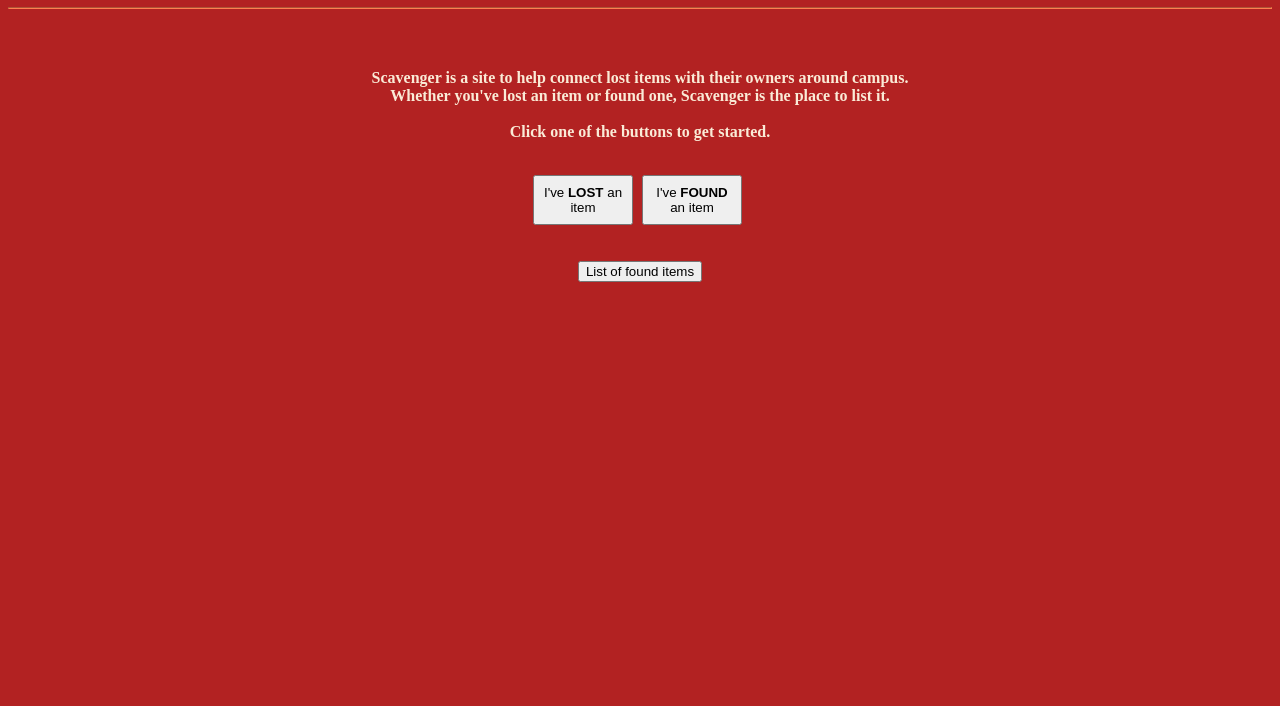
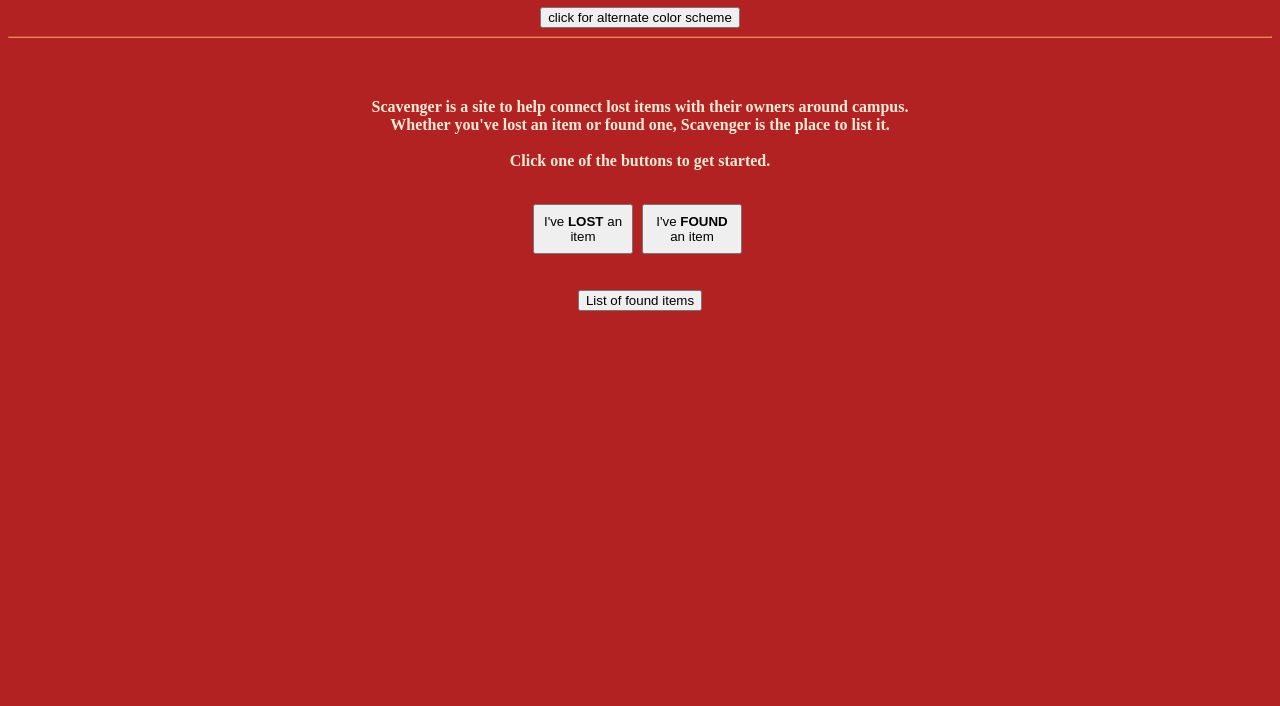
Before and after one commit to plavinio/Scavenger, a plain HTML site: page scavenger.html in a window 1280 px wide. Shown: the part 94-800 px from the top of the page. Drawn offline with Linux system fonts and the light colour scheme; a web font is replaced by a local one.

Commit message:
An attempt at a color changing button

```diff
--- a/scavenger.html
+++ b/scavenger.html
@@ -7,7 +7,10 @@
   <title>Scavenger Home</title>
 
   <body>
-      <a href ="scavenger.html"><h1 class="logoTxt"><img src="Hayley shared a drawing with you.png" alt="logo" class="logo" width="50px" height="50px">Scavenger</h1></a><hr><br><br>
+      <a href ="scavenger.html"><h1 class="logoTxt"><img src="Hayley shared a drawing with you.png" alt="logo" class="logo" width="50px" height="50px">Scavenger</h1></a>
+    <button type="button" class="colorscheme" onclick="function(){if(body.style.getPropertyValue("background-color") == "coral") body.style.setProperty('background-color', 'blue'); else body.style.setProperty('background-color', 'coral');}">click for alternate color scheme</button>
+
+    <hr><br><br>
       <p class="about"><strong>
         Scavenger is a site to help connect lost items with their owners around campus. <br>Whether you've lost an item or found one, Scavenger is the place to list it. <br><br>Click one of the buttons to get started.
       </strong></p><br>
```
